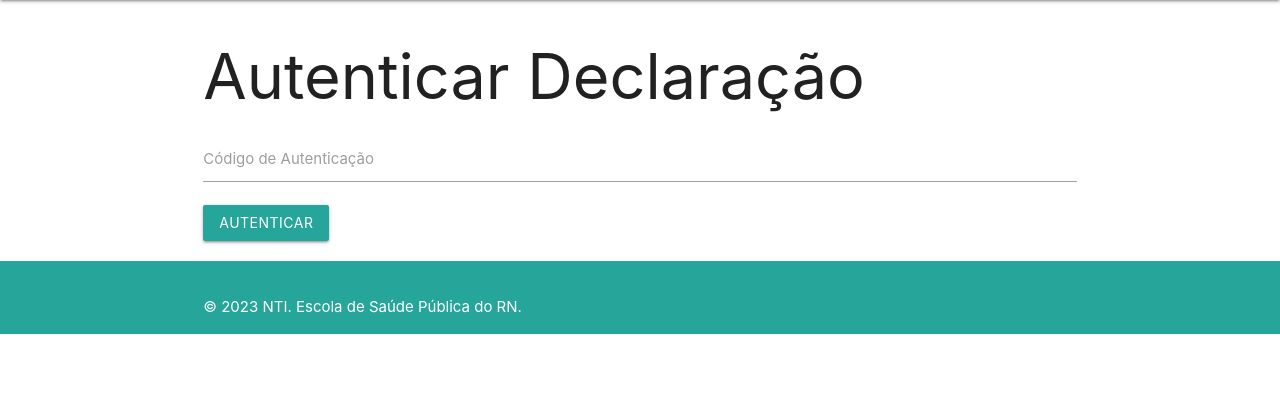
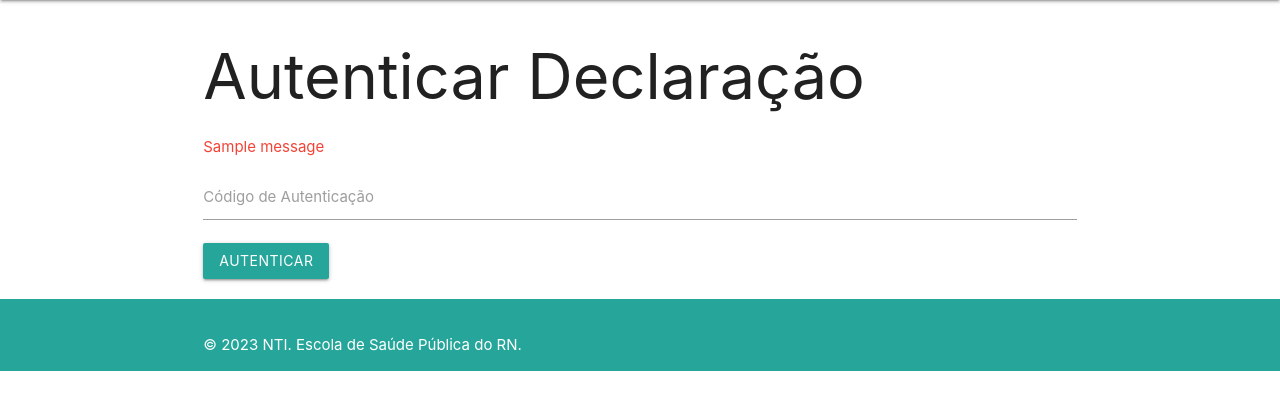
Before and after one commit to NTIESPRN/ngtes, a Django app: template templates/autenticar_declaracao.html in a window 1280 px wide. Shown: the part 64-474 px from the top of the page. Run offline with Django 3.2, Linux system fonts and the light colour scheme; the template is opened without the code that fills it, so the values that code supplies are empty; tables that the repository leaves empty hold one stand-in row (values such as "Sample post"); one stand-in notice (Sample message) is shown.

Commit message:
Update autenticar_declaracao.html

```diff
--- a/templates/autenticar_declaracao.html
+++ b/templates/autenticar_declaracao.html
@@ -1,10 +1,16 @@
 {% extends 'base.html' %}
 {% load static %}
-
 {% block content %}
 <div class="row">
   <div class="col s12">
     <h1>Autenticar Declaração</h1>
+    {% if messages %}
+      <div class="red-text">
+        {% for message in messages %}
+          {{ message }}
+        {% endfor %}
+      </div>
+    {% endif %}
     <form method="post">
       {% csrf_token %}
       <div class="input-field">
```
